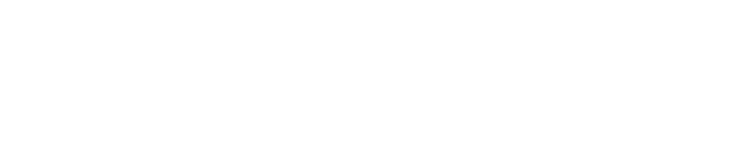
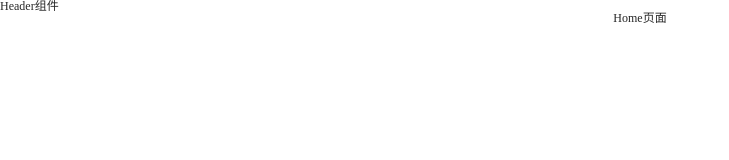
Before and after one commit to hotWater-me/video-sharing, a React app: page / in a window 1280 px wide. Shown: the top 160 px of the page, without its empty margins (0-729 px from the left). Built offline with nearby package versions, Linux system fonts and the light colour scheme; a small style sheet from the web is missing.

Commit message:
modify: 基础布局提为layout

```diff
--- a/src/App.tsx
+++ b/src/App.tsx
@@ -2,15 +2,18 @@ import React, { FC } from 'react';
 import { BrowserRouter as Router, Route, Switch } from 'react-router-dom';
 import routers from './routers';
 import './App.css';
+import Layout from './common-components/layout'
 
 export interface IAppProps {}
 const App: FC<IAppProps> = () => (
   <>
     <Router>
       <Switch>
+        <Layout>
         {routers.map(({ path, exact, component, children }) => (
           <Route key={path} path={path} exact={exact} component={component} />
         ))}
+        </Layout>
       </Switch>
     </Router>
   </>
--- /dev/null
+++ b/src/common-components/layout/index.tsx
@@ -0,0 +1,17 @@
+import React, { ReactNode } from 'react';
+import FooterBar from '../footer-bar';
+
+const { Fragment } = React;
+interface layoutType {
+  children: ReactNode;
+}
+export default (props: layoutType) => {
+  return (
+    <Fragment>
+      {/* TODO header组件 */}
+      <div>Header组件</div>
+      <div style={{ textAlign: 'center' }}>{props.children}</div>
+      <FooterBar />
+    </Fragment>
+  );
+};
--- a/src/views/home/index.tsx
+++ b/src/views/home/index.tsx
@@ -6,9 +6,9 @@ export interface IHomeProps {}
 
 const Home: React.FC<IHomeProps> = (props) => {
   return (
-    <FooterBar>
-      <div className="home-router-wrapper"></div>
-    </FooterBar>
+      <div className="home-router-wrapper">
+        Home页面
+      </div>
   );
 };
 
--- a/src/views/message/index.tsx
+++ b/src/views/message/index.tsx
@@ -1,5 +1,4 @@
 import React from 'react';
-import FooterBar from '../../common-components/footer-bar';
 import './index.less';
 
 export interface IMessageProps {}
@@ -7,7 +6,7 @@ export interface IMessageProps {}
 const Message: React.FC<IMessageProps> = (props) => {
   return (
     <div className="message-router-wrapper">
-      <FooterBar />
+      Messge页面
     </div>
   );
 };
--- a/src/views/publish/index.tsx
+++ b/src/views/publish/index.tsx
@@ -7,7 +7,7 @@ export interface IPublishProps {}
 const Publish: React.FC<IPublishProps> = (props) => {
   return (
     <div className="publish-router-wrapper">
-      <FooterBar />
+      Publish页面
     </div>
   );
 };
```
